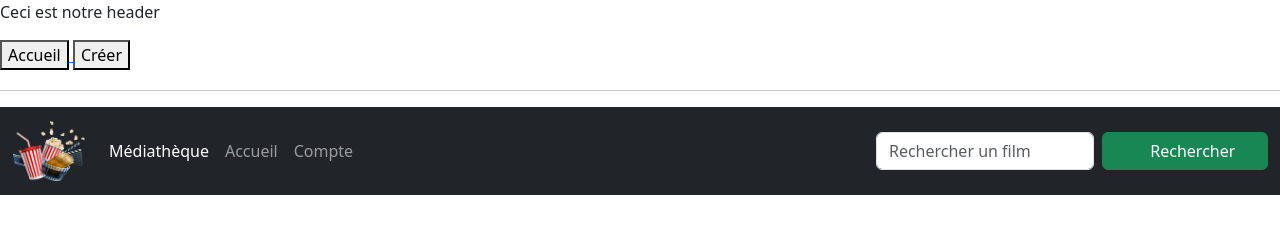
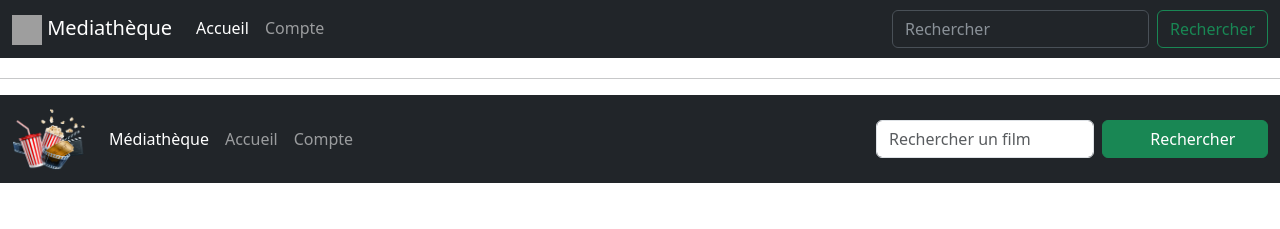
Before and after one commit to lea-nova/cinema, a PHP site: page / in a window 1280 px wide. Shown: the top 229 px of the page. Run offline with PHP 8.4, Linux system fonts and the light colour scheme; grey boxes are pictures that could not be loaded.

Commit message:
Ajout du fichier footer et header

```diff
--- a/view/footer.html.twig
+++ b/view/footer.html.twig
@@ -1,8 +1,11 @@
 <hr>
 <script src="https://cdn.jsdelivr.net/npm/@popperjs/core@2.11.8/dist/umd/popper.min.js" integrity="sha384-I7E8VVD/ismYTF4hNIPjVp/Zjvgyol6VFvRkX/vR+Vc4jQkC+hVqc2pM8ODewa9r" crossorigin="anonymous"></script>
 <script src="https://cdn.jsdelivr.net/npm/bootstrap@5.3.3/dist/js/bootstrap.min.js" integrity="sha384-0pUGZvbkm6XF6gxjEnlmuGrJXVbNuzT9qBBavbLwCsOGabYfZo0T0to5eqruptLy" crossorigin="anonymous"></script>
-<footer>
-	Ceci est notre footer
-
-</footer>
-<script src="https://cdn.jsdelivr.net/npm/bootstrap@5.3.3/dist/js/bootstrap.bundle.min.js" integrity="sha384-YvpcrYf0tY3lHB60NNkmXc5s9fDVZLESaAA55NDzOxhy9GkcIdslK1eN7N6jIeHz" crossorigin="anonymous"></script></body></html>
+<footer
+	class="bg-body-tertiary text-center text-lg-start">
+	<!-- Copyright -->
+	<div class="text-center p-3" style="background-color: rgba(0, 0, 0, 0.05);">
+		© 2024 Copyright
+	</div>
+	<!-- Copyright -->
+</footer></body></html>
--- a/view/header.html.twig
+++ b/view/header.html.twig
@@ -7,33 +7,33 @@
 		<link rel="shortcut icon" href="view/web/img/favicon.ico"/>
 		<link href="https://cdn.jsdelivr.net/npm/bootstrap@5.3.3/dist/css/bootstrap.min.css" rel="stylesheet" integrity="sha384-QWTKZyjpPEjISv5WaRU9OFeRpok6YctnYmDr5pNlyT2bRjXh0JMhjY6hW+ALEwIH" crossorigin="anonymous">
 		<title>Cinema</title>
-		<link href="https://cdn.jsdelivr.net/npm/bootstrap@5.3.3/dist/css/bootstrap.min.css" rel="stylesheet" integrity="sha384-QWTKZyjpPEjISv5WaRU9OFeRpok6YctnYmDr5pNlyT2bRjXh0JMhjY6hW+ALEwIH" crossorigin="anonymous">
-
-		<title>MVC with Twig</title>
 	</head>
 	<body>
 		<header>
-			<p>Ceci est notre header</p>
-			<a href="home">
-				<button>Accueil</button>
-			</a>
-			<a href="creer">
-				<button>Créer</button>
-			</a>
-
-			{#
-																														<a href="home">
-																															<button>Accueil</button>
-																														</a>
-																														<a href="creer">
-																															<button>Créer</button>
-																														</a>
-																														{% if session.user is defined %}
-																															Bonjour
-																															{{session.user}}
-																														{% else %}
-																															L'utilisateur n'est pas connecté
-																														{% endif %} #}
-
-		</header><hr></body>
-</html>
+			<nav class="navbar navbar-expand-lg bg-dark" data-bs-theme="dark">
+				<div class="container-fluid">
+					<i class="bi bi-camera-reels"></i>
+					<button class="navbar-toggler" type="button" data-bs-toggle="collapse" data-bs-target="#navbarSupportedContent" aria-controls="navbarSupportedContent" aria-expanded="false" aria-label="Toggle navigation">
+						<span class="navbar-toggler-icon"></span>
+					</button>
+					<div class="collapse navbar-collapse" id="navbarSupportedContent">
+						<ul class="navbar-nav me-auto mb-2 mb-lg-0">
+							<a class="navbar-brand" href="#">
+								<img src="./view/web/img/filmicon.png" alt="icon" width="30" height="30">
+								Mediathèque
+							</a>
+							<a class="nav-link active" aria-current="page" href="#">Accueil</a>
+						</li>
+						<li class="nav-item">
+							<a class="nav-link" href="#">Compte</a>
+						</li>
+					</ul>
+					<form class="d-flex" role="search">
+						<input class="form-control me-2" type="search" placeholder="Rechercher" aria-label="Search">
+						<button class="btn btn-outline-success" type="submit">Rechercher</button>
+					</form>
+				</div>
+			</div>
+		</nav>
+	</body>
+</html></header><hr></body></html>
```
